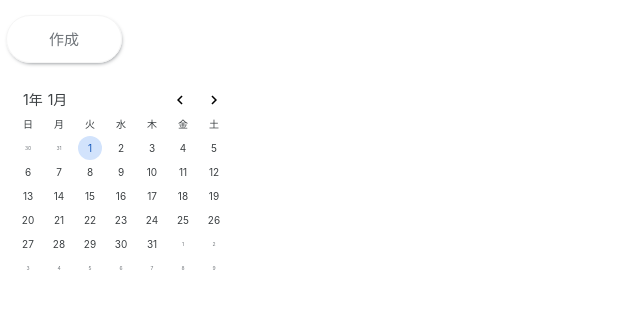
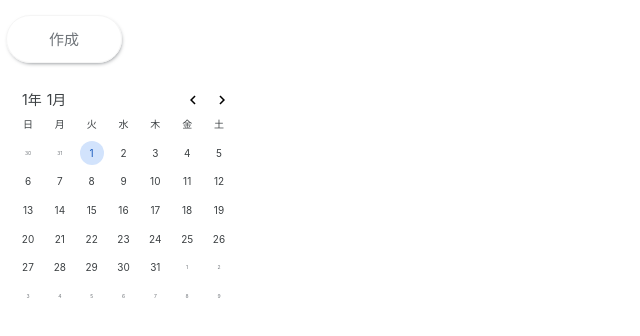
Before and after one commit to kirohi-dev/calender, a Nuxt app in the folder nuxt/: page /calender/month/1/1/1 in a window 1280 px wide. Shown: the top 336 px of the page, without its empty margins (0-640 px from the left). Built offline with nearby package versions, Linux system fonts and the light colour scheme.

Commit message:
fix: sidebarの装飾を修正

```diff
--- a/nuxt/components/Sidebar.vue
+++ b/nuxt/components/Sidebar.vue
@@ -135,7 +135,8 @@
   &__heading {
     display: flex;
     justify-content: space-between;
-    margin-left: 7px;
+    width: 215px;
+    margin-left: 6px;
   }
 
   &__title {
@@ -146,8 +147,8 @@
   }
 
   &__navigation-holder {
-    display: flex;
-    justify-content: flex-end;
+    position: relative;
+    right: 3px;
   }
 
   &__next,
@@ -161,7 +162,7 @@
   }
 
   &__next {
-    margin-left: 10px;
+    margin-left: 5px;
   }
 
   &__days {
@@ -174,6 +175,13 @@
 }
 
 .days {
+  display: flex;
+  flex-direction: column;
+  align-content: center;
+  justify-content: space-between;
+  width: 215px;
+  height: 196px;
+
   &__week {
     display: flex;
     justify-content: space-between;
```
